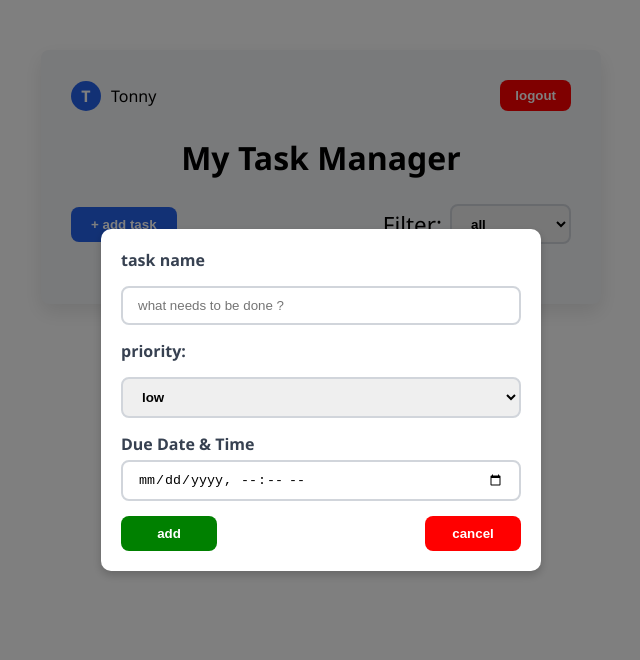
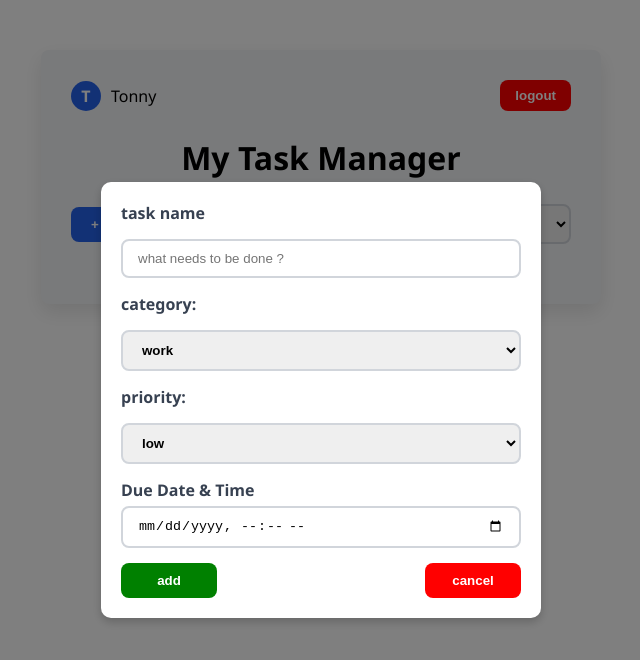
Before and after one commit to OpBlair/CodvedaInternship, a Vue app in the folder Level_3/task-manager/: page /tasks in a window 1280 px wide. Both pictures are taken after a click on the button "+ add task". Shown: the top 660 px of the page, without its empty margins (319-959 px from the left). Built offline with nearby package versions, Linux system fonts and the light colour scheme; the HTML template or start-up script is replaced by a standard one.

Commit message:
added a category selection.

```diff
--- a/Level_3/task-manager/src/components/TaskManager.vue
+++ b/Level_3/task-manager/src/components/TaskManager.vue
@@ -32,18 +32,30 @@
           <form class="task-form" @submit.prevent>
             <label for="task-name">task name</label>
             <input id="task-name" name="task-name" placeholder="what needs to be done ?"/>
+
+            <!-- Task Category -->
+            <label for="task-category">category: </label>
+            <select name="task-category" id="task-category">
+              <option value="work">work</option>
+              <option value="school">school</option>
+              <option value="personal">personal</option>
+            </select>
+
+            <!-- Task Priority -->
             <label for="task-priority">priority: </label>
-              <select id="task-priority">
-                <option value="low">low</option>
-                <option value="medium">medium</option>
-                <option value="high">high</option>
-              </select>
+            <select id="task-priority">
+              <option value="low">low</option>
+              <option value="medium">medium</option>
+              <option value="high">high</option>
+            </select>
 
+            <!-- Task Due Date -->
             <div class="form-group">
               <label for="task-datetime">Due Date & Time</label>
               <input type="datetime-local" id="task-datetime"/>
             </div>
 
+            <!-- Form Buttons -->
             <div class="form-actions">
               <button type="submit">add</button>
               <button type="button" @click="showForm = false">cancel</button>
@@ -145,6 +157,7 @@
     cursor: pointer;
     color: black
     }
+    .task-form input { cursor: text !important; }
     .modal-overlay{
     position: fixed;
     top: 0;
```
